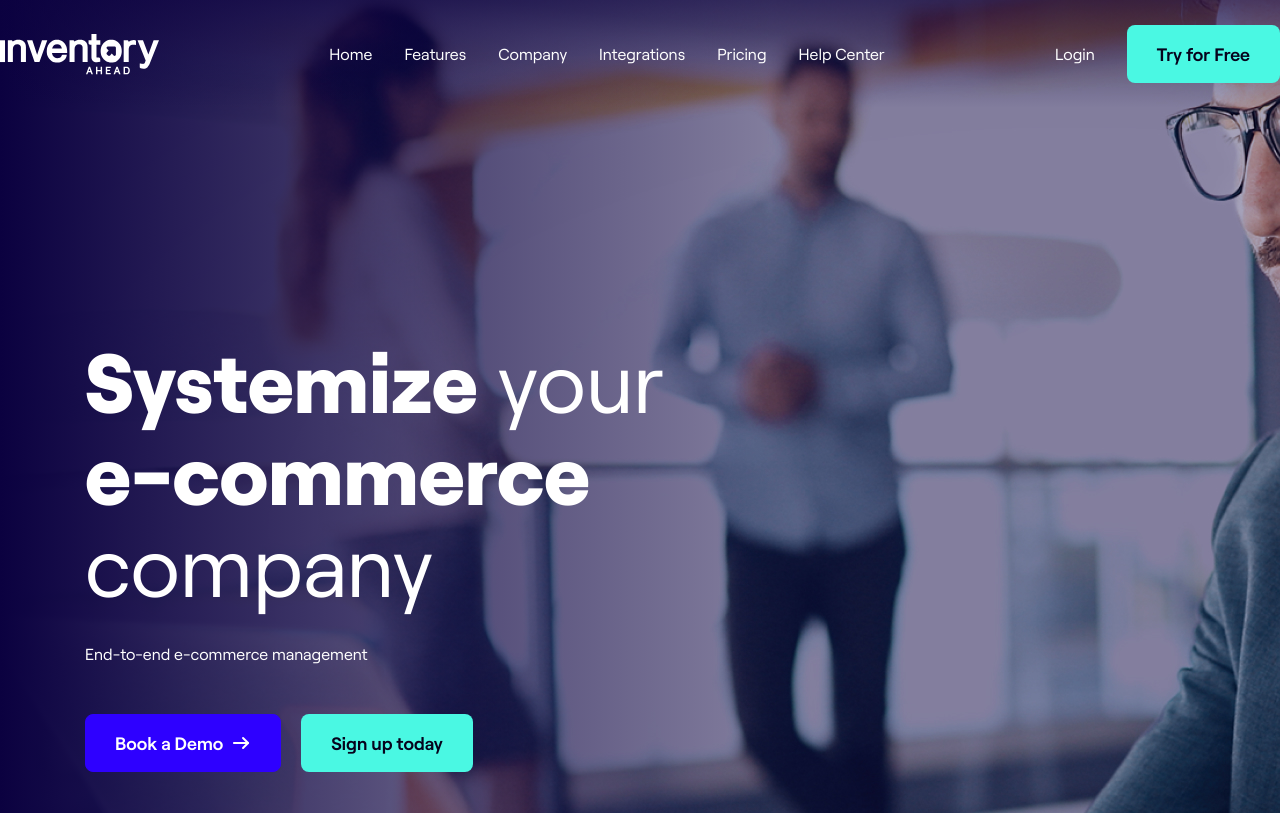
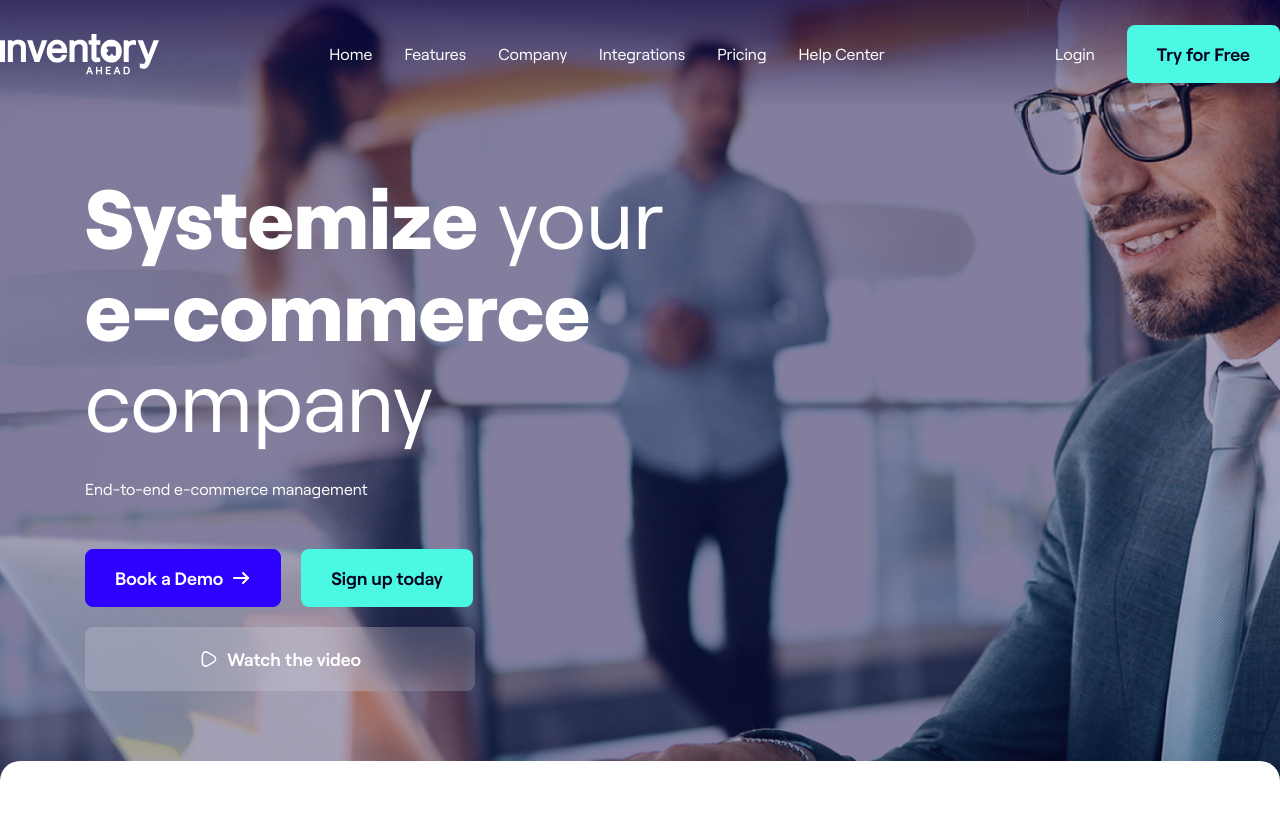
Before and after one commit to ashikrahman-ash/inventory-vue, a Nuxt app: page / in a window 1280 px wide. Shown: the top 813 px of the page. Built offline with nearby package versions, Linux system fonts and the light colour scheme.

Commit message:
Version upgrade & design changes running...

```diff
--- a/components/Footer.vue
+++ b/components/Footer.vue
@@ -97,10 +97,10 @@ export default {
                                     <input type="text" name="price" id="price" class="block w-full bg-transparent border-2 rounded-lg h-[58px] border-dark_shade pl-[50px] pr-12 text-base font-medium leading-[18px] transition-colors duration-200 focus:border-secondary focus:outline-none text-dark4" placeholder="Enter email">
 
                                     <div class="absolute inset-y-0 right-0 flex items-center">
-                                        <NuxtLink to="/" class="bg-secondary h-full w-20 rounded-lg grid items-center justify-center hover:bg-secondary/90 transition-colors duration-200">
+                                        <NuxtLink to="/" class="bg-secondary h-full w-20 rounded-lg grid items-center justify-center hover:bg-main_purple transition-colors duration-200 group">
                                             <svg width="20" height="20" viewBox="0 0 20 20" fill="none" xmlns="http://www.w3.org/2000/svg">
-                                                <path d="M6.16665 5.26667L13.2417 2.90834C16.4167 1.85001 18.1417 3.58334 17.0917 6.75834L14.7333 13.8333C13.15 18.5917 10.55 18.5917 8.96665 13.8333L8.26665 11.7333L6.16665 11.0333C1.40832 9.45001 1.40832 6.85834 6.16665 5.26667Z" stroke="#06021C" stroke-width="2" stroke-linecap="round" stroke-linejoin="round"/>
-                                                <path d="M8.42499 11.375L11.4083 8.3833" stroke="#06021C" stroke-width="2" stroke-linecap="round" stroke-linejoin="round"/>
+                                                <path class="group-hover:stroke-white" d="M6.16665 5.26667L13.2417 2.90834C16.4167 1.85001 18.1417 3.58334 17.0917 6.75834L14.7333 13.8333C13.15 18.5917 10.55 18.5917 8.96665 13.8333L8.26665 11.7333L6.16665 11.0333C1.40832 9.45001 1.40832 6.85834 6.16665 5.26667Z" stroke="#06021C" stroke-width="2" stroke-linecap="round" stroke-linejoin="round"/>
+                                                <path class="group-hover:stroke-white" d="M8.42499 11.375L11.4083 8.3833" stroke="#06021C" stroke-width="2" stroke-linecap="round" stroke-linejoin="round"/>
                                             </svg>
                                         </NuxtLink>
                                     </div>
@@ -130,7 +130,7 @@ export default {
             <div class="container mx-auto text-white">
                 <div class="grid grid-cols-2 text-base font-medium text-dark4">
                     <div class="copy-write">
-                        Copyright © 2022 <NuxtLink to="/" class=" text-secondary uppercase hover:underline hover:underline-offset-1">INVENTORY AHEAD LLC</NuxtLink>. All rights reserved.
+                        Copyright © {{ new Date().getFullYear() }} <NuxtLink to="/" class=" text-secondary uppercase hover:underline hover:underline-offset-1">INVENTORY AHEAD LLC</NuxtLink>. All rights reserved.
                     </div>
                     <div class="social-media flex gap-5 justify-end">
                         <div class="">
--- a/components/Header.vue
+++ b/components/Header.vue
@@ -9,12 +9,12 @@
                         </NuxtLink>
                     </div>
                     <div class="menu-bar text-white flex-auto flex items-center justify-center gap-8">
-                        <NuxtLink to="/">Home</NuxtLink>
-                        <NuxtLink to="/features">Features</NuxtLink>
-                        <NuxtLink to="/company">Company</NuxtLink>
-                        <NuxtLink to="/integrations">Integrations</NuxtLink>
-                        <NuxtLink to="/pricing-page">Pricing</NuxtLink>
-                        <NuxtLink to="/registration-new">Help Center</NuxtLink>
+                        <NuxtLink to="/" class=" hover:text-secondary transition-all duration-500 relative before:absolute before:content-[''] before:bg-secondary before:w-2 before:h-[5px] before:left-[50%] before:-translate-x-1 before:transition-all before:duration-200 before:rounded-b-[20px] before:-top-[48px] hover:before:-top-[42px]">Home</NuxtLink>
+                        <NuxtLink to="/features" class=" hover:text-secondary transition-all duration-500 relative before:absolute before:content-[''] before:bg-secondary before:w-2 before:h-[5px] before:left-[50%] before:-translate-x-1 before:transition-all before:duration-200 before:rounded-b-[20px] before:-top-[48px] hover:before:-top-[42px]">Features</NuxtLink>
+                        <NuxtLink to="/company" class=" hover:text-secondary transition-all duration-500 relative before:absolute before:content-[''] before:bg-secondary before:w-2 before:h-[5px] before:left-[50%] before:-translate-x-1 before:transition-all before:duration-200 before:rounded-b-[20px] before:-top-[48px] hover:before:-top-[42px]">Company</NuxtLink>
+                        <NuxtLink to="/integrations" class=" hover:text-secondary transition-all duration-500 relative before:absolute before:content-[''] before:bg-secondary before:w-2 before:h-[5px] before:left-[50%] before:-translate-x-1 before:transition-all before:duration-200 before:rounded-b-[20px] before:-top-[48px] hover:before:-top-[42px]">Integrations</NuxtLink>
+                        <NuxtLink to="/pricing-page" class=" hover:text-secondary transition-all duration-500 relative before:absolute before:content-[''] before:bg-secondary before:w-2 before:h-[5px] before:left-[50%] before:-translate-x-1 before:transition-all before:duration-200 before:rounded-b-[20px] before:-top-[48px] hover:before:-top-[42px]">Pricing</NuxtLink>
+                        <NuxtLink to="/registration-new" class=" hover:text-secondary transition-all duration-500 relative before:absolute before:content-[''] before:bg-secondary before:w-2 before:h-[5px] before:left-[50%] before:-translate-x-1 before:transition-all before:duration-200 before:rounded-b-[20px] before:-top-[48px] hover:before:-top-[42px]">Help Center</NuxtLink>
                     </div>
                     <div class="login-btn text-white flex gap-8 items-center">
                         <NuxtLink to="/login-new">Login</NuxtLink>
--- a/components/HomeHero.vue
+++ b/components/HomeHero.vue
@@ -5,21 +5,31 @@
 </script>
 
 <template>
-    <div>
-        <div class="hero-area-wrap z-10 grid content-center">
+    <div class="hero-area-wrap z-10 grid min-h-dvh">
         <div class="container mx-auto">
-                <div class="max-w-[705px]">
+            <div class="max-w-[705px] pt-[170px] pb-[270px]">
                 <div class="col-span-6 text-white">
-                        <h1 class="text-[84px] leading-[92px] ">
-                            <span class="font-black">Systemize</span> your <span class="font-black block">e-commerce</span> company
+                    <h1 class="text-[84px] leading-[1.09em] ">
+                        <span class="font-black">Systemize</span> your <span class="font-black text-nowrap">e-commerce</span> company
                     </h1>
                     <p class="mt-8 mb-12">
                         End-to-end e-commerce management
                     </p>
 
+                    <div class="flex gap-5 flex-col">
                         <div class="flex gap-5">
                             <PrimaryBtn>Book a Demo</PrimaryBtn>
                             <SecondaryBtn>Sign up today</SecondaryBtn>
+                        </div>
+                        <div class="">
+                            <NuxtLink to="/" class=" flex gap-2 py-[18px] px-7 text-white text-lg font-semibold font-roobert items-center justify-center bg-[#f5f3fd]/20 hover:bg-secondary/20 backdrop-blur-[20px] transition-all duration-200 max-w-[390px] rounded-lg">
+                                <span>
+                                    <svg width="20" height="20" viewBox="0 0 20 20" fill="none" xmlns="http://www.w3.org/2000/svg">
+                                        <path d="M3.3335 10.0001V7.03341C3.3335 3.35007 5.94183 1.84174 9.1335 3.68341L11.7085 5.16674L14.2835 6.65007C17.4752 8.49174 17.4752 11.5084 14.2835 13.3501L11.7085 14.8334L9.1335 16.3167C5.94183 18.1584 3.3335 16.6501 3.3335 12.9667V10.0001Z" stroke="white" stroke-width="1.5" stroke-miterlimit="10" stroke-linecap="round" stroke-linejoin="round"/>
+                                    </svg>
+                                </span>
+                                <span>Watch the video</span>
+                            </NuxtLink>
                         </div>
                     </div>
                 </div>
@@ -30,10 +40,9 @@
 
 <style scoped>
 .hero-area-wrap {
-    background: linear-gradient(90deg, #0B0140 0%, rgba(11, 1, 64, 0) 60.34%), url('../assets/img/hero-bg.jpg');
+    background: url('../assets/img/hero-bg.jpg');
     background-size: cover, cover;
     background-repeat: no-repeat, no-repeat;
-    min-height: 1105px;
 }
 
 
--- a/components/PrimaryBtn.vue
+++ b/components/PrimaryBtn.vue
@@ -1,7 +1,7 @@
 <template>
     <div class="inline-block">
         <NuxtLink to="/"
-            class="common-btn py-[17px] px-[29px] bg-main_purple text-white border border-main_purple rounded-lg flex gap-2 justify-center items-center font-semibold hover:bg-transparent hover:text-main_purple transition-colors duration-300 ease-in-out">
+            class="common-btn py-[17px] px-[29px] bg-main_purple text-white border border-main_purple rounded-lg flex gap-2 justify-center items-center font-semibold hover:bg-transparent hover:text-dark1 hover:border-secondary hover:bg-secondary transition-colors duration-300 ease-in-out">
             <span>
                 <slot />
             </span>
@@ -29,7 +29,7 @@ export default {
     transition: all .2s linear;
 }
 .common-btn:hover .icon-hover {
-    stroke: #2E00FF;
+    stroke: #06021C;
 }
 
 </style>
--- a/components/SecondaryBtn.vue
+++ b/components/SecondaryBtn.vue
@@ -1,6 +1,6 @@
 <template>
     <div>
-        <NuxtLink to="/" class="common-btn bg-secondary text-dark1 font-semibold flex py-[18px] px-[30px] rounded-lg">
+        <NuxtLink to="/" class="common-btn bg-secondary hover:bg-main_purple transition-all duration-300 hover:text-white ease-in-out text-dark1 font-semibold flex py-[18px] px-[30px] rounded-lg">
             <slot />
         </NuxtLink>
     </div>
--- a/nuxt.config.ts
+++ b/nuxt.config.ts
@@ -1,7 +1,7 @@
 // https://nuxt.com/docs/api/configuration/nuxt-config
 export default defineNuxtConfig({
+  css: ['~/assets/css/main.css'],
 
-    css: ['~/assets/css/main.css'],
   postcss: {
       plugins: {
           tailwindcss: {},
@@ -17,4 +17,9 @@ export default defineNuxtConfig({
       }
   },
 
+  devtools: {
+    timeline: {
+      enabled: true,
+    },
+  },
 });
--- a/pages/index.vue
+++ b/pages/index.vue
@@ -273,7 +273,7 @@ export default {
                                 <img :src="service.icon" alt="" class=" max-w-full">
                             </div>
                             <h3 class="service-heading font-semibold text-dark1 text-4xl mb-5">
-                                 {{ service.name }}
+                                {{ service.name }}
                             </h3>
                             <p class=" text-dark2 text-lg">
                                 {{ service.content }}
```
Also changed, not shown: package.json (+4 -4 lines), 1 other file (tests, documents, lock files or other folders). Lines whose indentation alone changed are shown as unchanged.
